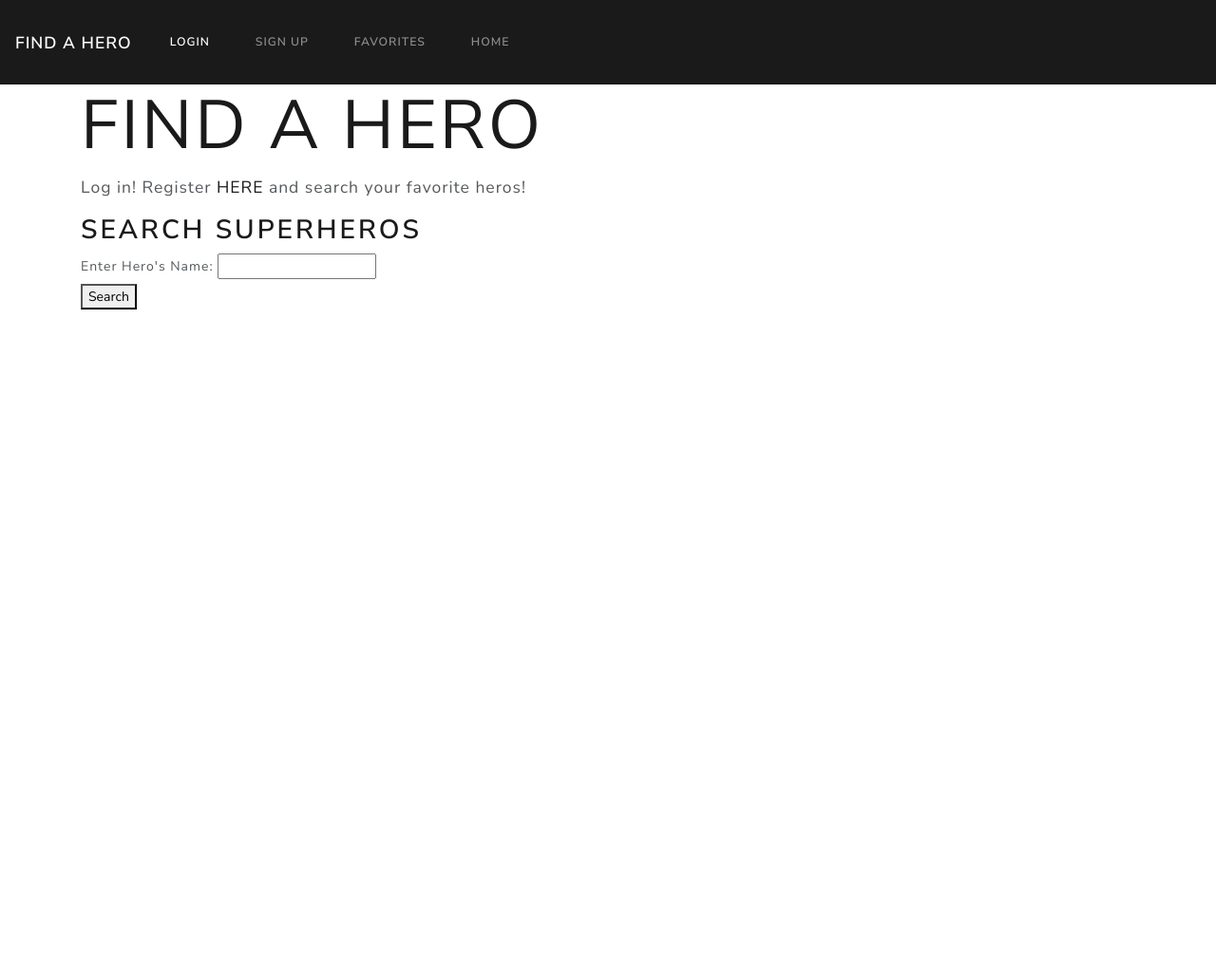
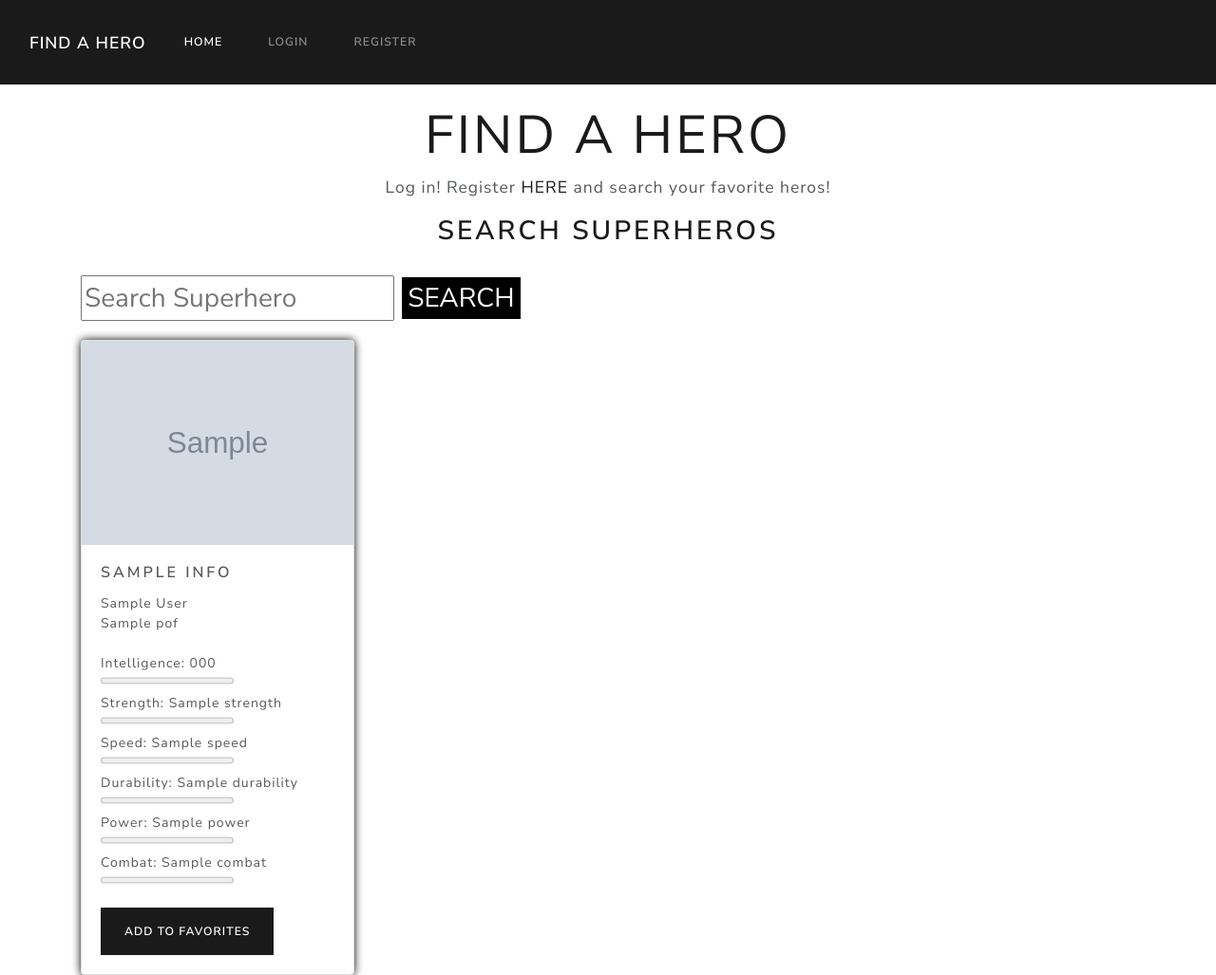
Before and after one commit to Lambit/superhero-app, a Flask app: template templates/index.html in a window 1280 px wide. Shown: the whole page at 95% size. Before the commit the page ends 326 px from the top, so only its background shows below. Run offline with Flask 2, Linux system fonts and the light colour scheme; the template is opened without the code that fills it: most values are stand-ins (such as "Sample title", 1, 10 or a date in 2020); grey boxes marked "Sample" are stand-in pictures; parts of the project's set-up code (start-up, migrations or seed data) failed here and were passed over; some libraries are stand-ins or nearby versions.

Commit message:
As of now the app is accessing the superhero API through a form. Collecting/displaying the data on the index page as well as commiting them to my database. A few error handelers are working but need to add some more as well. Login, register and logout are all run and functional. Login user info is hased and stored in the Users modle. The favorites page is displaying all favorited superheros in a table. I just need to touch up the javascript so a user can delete a selected hero from the table aswell as the database.

```diff
--- a/app.py
+++ b/app.py
@@ -2,12 +2,23 @@ from flask import Flask, render_template, request, flash, redirect, session, jso
 from flask_debugtoolbar import DebugToolbarExtension
 from secrets import key
 import requests
-from models import db, connect_db, User, Superhero
+from models import db, connect_db, User, Superhero, Favoritehero
 from forms import UserForm
+from flask_cors import CORS
+from flask_wtf.csrf import CsrfProtect
+from sqlalchemy.exc import IntegrityError
 
 BASE_URL = f"https://superheroapi.com/api/{key}"
 
 app = Flask(__name__)
+
+# enables CORS for all routes
+
+CORS(app)
+
+# CSFR Token
+
+# CsrfProtect(app)
 
 app.config['SQLALCHEMY_DATABASE_URI'] = 'postgresql:///superheros_db'
 app.config['SQLALCHEMY_TRACK_MODIFICATIONS'] = False
@@ -23,7 +34,69 @@ db.create_all()
 
 @app.route('/')
 def index():
+    """
+    Index of app.
+    """
     return render_template('index.html')
+
+@app.route('/superheros')
+def get_hero():
+    """
+    Getting data from API through form name and print it to page,
+    and saving it to db.
+    """
+    try:
+        name = request.args['name']
+        print('name ' + name)
+        res = requests.get(f"{BASE_URL}/search/{name}", params={'name': name})
+        print(res)
+        data = res.json()
+
+        superhero = Favoritehero(
+            id = data['results'][0]['id'],
+            name = data['results'][0]['name'],
+            intelligence = data['results'][0]['powerstats']['intelligence'],
+            strength = data['results'][0]['powerstats']['strength'],
+            speed = data['results'][0]['powerstats']['speed'],
+            durability = data['results'][0]['powerstats']['durability'],
+            power = data['results'][0]['powerstats']['power'],
+            combat = data['results'][0]['powerstats']['combat'],
+            full_name = data['results'][0]['biography']['full-name'],
+            pof = data['results'][0]['biography']['place-of-birth'],
+            image = data['results'][0]['image']['url'],
+            user_id= session['user_id'])
+
+        db.session.add(superhero)
+        db.session.commit()
+    except (KeyError, IntegrityError) as e:
+        flash('Not a valid superhero or superhero already exists')
+        return render_template('index.html')
+
+    else:
+
+        info = {
+            'name': superhero.name,
+            'image': superhero.image,
+            'intelligence': superhero.intelligence,
+            'strength': superhero.strength,
+            'speed': superhero.speed,
+            'durability': superhero.durability,
+            'power': superhero.power,
+            'combat': superhero.combat,
+            'full_name': superhero.full_name,
+            'pof': superhero.pof,
+            }
+
+    return render_template('index.html', superhero=superhero, info=info)
+
+
+
+# favorites page
+@app.route("/favorites")
+def favorite_page():
+    superheros = Favoritehero.query.all()
+    return render_template('favorites.html', superheros=superheros)
+
 
 # route to register user
 @app.route('/register', methods=['GET', 'POST'])
@@ -34,7 +107,12 @@ def regiseter_user():
         password = form.password.data
         new_user = User.register(username, password)
         db.session.add(new_user)
-        db.session.commit()
+        try:
+            db.session.commit()
+        except InterruptedError:
+            form.usernameerrors.append("Username already exists!")
+            return render_template('register.html', form=form)
+
         session['user_id'] = new_user.id
         flash('Welcome! Successfully created your account!')
         return redirect('/')
@@ -59,7 +137,8 @@ def login_user():
             form.username.errors = ['Invalid username/password.']
     return render_template('login.html', form=form)
 
-# get request to log out
+
+# log out
 @app.route('/logout')
 def logout_user():
     session.pop('user_id')
@@ -67,68 +146,132 @@ def logout_user():
     return redirect('/')
 
 
+
+# ----------------------API---------------------------
 # superhero JSON data
-@app.route("/superheros")
+
+@app.route("/api/superheros")
 def list_superheros():
     """Return all heros in system
     Returns JSON like so [{id, name, powerstats,....}]
     """
-    all_superhero = [superhero.to_dict() for superhero in Superhero.query.all()]
+    all_superhero = [superhero.to_dict() for superhero in Favoritehero.query.all()]
     return jsonify(superheros=all_superhero)
 
-@app.route("/superheros", methods=["POST"])
-def create_superhero():
-    """Add a superhero, and return data about new hero."""
 
-    data = request.json
-
-    superhero = Superhero(
-        name=data['name'],
-        powerstats=data['powerstats'],
-        bio=data['bio'],
-        image=data['image'])
-
-    db.session.add(superhero)
-    db.session.commit()
-
-    # POST request should return HTTP status of 201 created
-    return(jsonify(superheros=superhero.to_dict()), 201)
-
-@app.route("/superheros/<int:superhero_id>")
-def get_superhero():
-    """Return data on a specific superhero"""
-    superhero = Superhero.query.get_or_404(superhero_id)
-    return jsonify(superheros=superhero.to_dict())
-
-@app.route("/superheros/<int:superhero_id>", methods=["DELETE"])
-def delete_superhero(superhero_id):
+@app.route("/api/superheros/<int:id>", methods=["DELETE"])
+def delete_superhero(id):
     """Deletes superhero and return confirm message
     Returns JSON of {message: "Deleted"}
     """
 
-    superhero = Superhero.query.get_or_404(superhero_id)
+    superhero = Favoritehero.query.get_or_404(id)
 
-    de.session.delete(superhero)
+    db.session.delete(superhero)
     db.session.commit()
 
     return jsonify(message="Deleted")
 
 
 
-# @app.route('/hero_data')
-# def get_hero():
+
+
+
+# superhero JSON data
+# @app.route("/api/superheros")
+# def list_superheros():
+#     """Return all heros in system
+#     Returns JSON like so [{id, name, powerstats,....}]
 #     """
-#     Just a test get request
-#     Access form on index.html
-#     Send a get request to the api, and search the heros name.
-#     get json data. And print it to the index.html
+#     all_superhero = [superhero.to_dict() for superhero in Superhero.query.all()]
+#     return jsonify(superheros=all_superhero)
 
-#     """
-#     hero = request.args['hero']
-#     res = requests.get(f"{BASE_URL}/search/{hero}", params={'hero': hero})
-#     data = res.json()
-#     hero_name = data['results'][0]['name']
-#     hero_powerstats = data['results'][0]['powerstats']
-#     hero_bio = data['results'][0]['biography']
-#     info = {'hero_name': hero_name, 'hero_powerstats': hero_powerstats, 'hero_bio': hero_bio}
-#     return render_template('base.html', info=info)
+
+
+# @app.route("/api/superheros/<int:id>")
+# def get_superhero():
+#     """Return data on a specific superhero"""
+#     superhero = Superhero.query.get_or_404(superhero_id)
+#     return jsonify(superheros=superhero.to_dict())
+
+
+
+
+
+
+
+# @app.route("/superheros", methods=["GET","POST"])
+# def add_superhero():
+#     """Add a superhero, and return data about new hero."""
+
+#     if form.validate_on_submit():
+#         name = form.name.data
+#         intelligence = form.intelligence.data
+#         strength = form.strength.data
+#         speed = form.speed.data
+#         durability = form.durability.data
+#         power = form.power.data
+#         combat = form.combat.data
+#         full_name = form.full_name.data
+#         pof = form.pof.data
+#         image = form.image.data
+#         user_id= form.user_id.data
+
+#         # the data to be inserted into model
+#         superhero = Superhero(
+#             id=id,
+#             name=name,
+#             intelligence=intelligence,
+#             strength=strength,
+#             speed=speed,
+#             durability=durability,
+#             power=power,
+#             combat=combat,
+#             full_name=full_name,
+#             pof=pof,
+#             image=image,
+#             user_id=user_id)
+
+#         db.session.add(superhero)
+#         db.session.commit()
+
+#         # create a message to send to the template
+#         flash('Superhero added to favorites!')
+#         return redirect('/favorites')
+#     else:
+#         # show validaton errors
+#         for field, errors in form.errors.items():
+#             for error in errors:
+#                 flash("Error in {}: {}".format(
+#                     getattr(form, field).label.text,
+#                     error
+#                 ), 'error')
+#         return render_template('index.html', form=form)
+
+
+
+
+# @app.route("/superheros", methods=["GET", "POST"])
+# def add_superhero():
+#     """Add a superhero, and return data about new hero."""
+
+    # data = request.form
+
+    # superhero = Superhero(
+    #     id=data['id'],
+    #     name=data['name'],
+    #     intelligence=data['intelligence'],
+    #     strength=data['strength'],
+    #     speed=data['speed'],
+    #     durability=data['durability'],
+    #     power=data['power'],
+    #     combat=data['combat'],
+    #     full_name=data['full_name'],
+    #     pof=data['pof'],
+    #     image=data['image'])
+
+    # db.session.add(superhero)
+    # db.session.commit()
+
+# # #     # POST request should return HTTP status of 201 created
+#     return(jsonify(superhero=superhero.to_dict()), 201)
--- a/requirements.txt
+++ b/requirements.txt
@@ -9,6 +9,7 @@ click==7.1.2
 decorator==4.4.2
 Flask==1.1.2
 Flask-Bcrypt==0.7.1
+Flask-Cors==3.0.10
 Flask-DebugToolbar==0.11.0
 Flask-SQLAlchemy==2.4.4
 Flask-WTF==0.14.3
--- /dev/null
+++ b/static/styles.css
@@ -0,0 +1,62 @@
+
+.header {
+    margin-top: 20px;
+    text-align: center;
+}
+
+.lead {
+    text-align: center;
+}
+
+#alert-text {
+    text-align: center;
+}
+
+.search-superheros-header{
+    margin-bottom: 10px;
+    text-align: center;
+}
+
+#formOne{
+    margin-top: 20px;
+    margin-bottom: 20px;
+    font-size: 21pt;
+}
+
+#buttonOne {
+    background-color: black;
+    color: white;
+    border: 0;
+    box-shadow: none;
+    border-radius: 0px;
+}
+
+#cardOne {
+    box-shadow: black 0 0 10px;
+}
+
+
+/* table styles */
+
+.favorites-superheros-header {
+    text-align: center;
+    margin-top: 10px;
+    margin-bottom: 10px;
+}
+.table-image {
+    height: 200px;
+    width: auto;
+    display: flex;
+    box-shadow: black 0 0 10px;
+
+}
+
+
+.image-table-name {
+    display: flex;
+    font-size: large;
+}
+
+#table-button {
+    box-shadow: black 0 0 10px;
+}
--- a/static/superheros.js
+++ b/static/superheros.js
@@ -1,55 +1,40 @@
-const BASE_URL = 'https://superheroapi.com/api/10225580844013004';
+const BASE_URL = 'http://127.0.0.1:5000'
 
-// given dadta about superhero, generate html
+//  ------------SEARCH FORMS--------------------
+// change background color on formOne once clicked
+$('.buttonOneCls').click(function() {
+    // make a jQ collection of the DOM element from the event
+    let $elem = $(this);
+    let black = $elem.css('background-color');
+    $elem.css('backgroundColor', '#FF0000');
+    setTimeout(function() {
+      $elem.css('background-color', black);
+    }, 1000);
+  });
 
-function generateSuperheroHTML(superhero) {
-    return `
-        <div data-superhero-id=${superhero.id}
-         <li>
-            ${superhero.name}
-            <button class="delete-button">X</button>
-         </li>
-         <img class="Superhero-img"
-                src="${superhero.image}"
-                alt="(no image provided)"
-        </div>
-        `;
+
+//favorites page
+
+$('.delete-superhero').click(deleteSuperhero)
+
+async function deleteSuperhero() {
+    const id =$(this).data('id')
+    await axios.delete(`api/superheros/${id}`)
+    $(this).closest('tr').remove()
 }
 
-// put intial hero on page
 
-async function showInitialSuperhero() {
-    const response = await axios.get(`${BASE_URL}/search/name`);
 
-    for(let superheroData of response.data.superheros) {
-        let newSuperhero = $(generateSuperheroHTML(superheroData));
-        $("#superhero-list").append(newSuperhero);
-    }
-}
+// ---------------SUPERHERO CARDS-----------------------------------
+// on click function to hide card then display it when form is submitted
 
-// handle form for adding of new superhero
-
-$('#search-hero-form').on('submit', async function (evt) {
-    evt.preventDefault();
-
-    let name = $("#form-name").val();
-
-    const newSuperheroResponse = await axios.post(`${BASE_URL}/search/${name}`, {
-        name
-    });
-
-    let newSuperhero = $(generateSuperheroHTML(newSuperheroResponse.data.superhero));
-    $("#superhero-list").append(newSuperhero);
-    $("#search-hero-form").trigger("reset");
-});
-
-$("#superhero-list").on("click", ".delete-button", async function (evt) {
-    evt.preventDefault();
-    let $superhero = $(evt.target).closest('div');
-    let superheroId = $superhero.attr("data-superhero-id");
-
-    await axios.delete(`${BASE_URL}/superheros/${superheroId}`);
-    $superhero.remove();
-});
-
-$(showInitialSuperhero);
+// document.getElementById('buttonOne').onclick = function(event){
+//     event.preventDefault();
+//     let showCard = document.getElementById('cardOne');
+//     if ( showCard.style.display != 'none' ){
+//         showCard.style.display = 'block';
+//     }
+//     else {
+//         showCard.style.display = 'block';
+//     };
+// };
--- a/templates/base.html
+++ b/templates/base.html
@@ -5,48 +5,55 @@
     <meta http-equiv="X-UA-Compatible" content="IE=edge">
     <meta name="viewport" content="width=device-width, initial-scale=1.0">
     <title>Heros</title>
+    <link href="https://cdn.jsdelivr.net/npm/bootstrap@5.0.0-beta3/dist/css/bootstrap.min.css" rel="stylesheet" integrity="sha384-eOJMYsd53ii+scO/bJGFsiCZc+5NDVN2yr8+0RDqr0Ql0h+rP48ckxlpbzKgwra6" crossorigin="anonymous">
     <link rel="stylesheet" href="https://bootswatch.com/4/lux/bootstrap.min.css">
+    <link rel="stylesheet" href="static/styles.css">
 </head>
 <body>
+  <!-- navebar -->
   <nav class="navbar navbar-expand-lg navbar-dark bg-primary">
+    <div class="container-fluid">
       <a class="navbar-brand" href="/">Find A Hero</a>
-        <div class="navbar-collapse collapse show" id="navbarColor01">
-          <ul class="navbar-nav mr-auto">
+      <button class="navbar-toggler" type="button" data-bs-toggle="collapse" data-bs-target="#navbarColor01" aria-controls="navbarColor01" aria-expanded="false" aria-label="Toggle navigation">
+        <span class="navbar-toggler-icon"></span>
+      </button>
+      <div class="collapse navbar-collapse" id="navbarColor01">
+        <ul class="navbar-nav me-auto mb-2 mb-lg-0">
+          <!-- use session data to just display logout and favorites once logged in  -->
           {% if session['user_id'] %}
               <li class="nav-item active">
                 <a class="nav-link" href="/logout">Logout
                   <span class="sr-only">(current)</span>
                 </a>
               </li>
+              <li class="nav-item">
+                <a class="nav-link" href="/favorites">Favorites</a>
+              </li>
           {% else %}
-            <li class="nav-item active">
-              <a class="nav-link" href="/login">Login
-                <span class="sr-only">(current)</span>
-              </a>
+          <li class="nav-item">
+            <a class="nav-link active" aria-current="page" href="/">Home</a>
           </li>
           <li class="nav-item">
-              <a class="nav-link" href="/register">Sign Up</a>
+            <a class="nav-link" href="/login">Login</a>
           </li>
           <li class="nav-item">
-              <a class="nav-link" href="#">Favorites</a>
-            </li>
-            <li class="nav-item">
-              <a class="nav-link" href="/">Home</a>
+            <a class="nav-link" href="/register">Register</a>
           </li>
           {% endif %}
         </ul>
       </div>
+    </div>
   </nav>
-
-    <div class='container' style='margin-top: 2 em'>
+    <!-- container for flashed messagess -->
+    <div class='container-flash' style='margin-top: 2 em'>
         {% for msg in get_flashed_messages() %}
-        <div class='alert alert-info'>{{ msg }}</div>
+        <div id="alert-text" class='alert alert-info'>{{ msg }}</div>
         {%endfor%}
 
         {% block content %}
         {% endblock %}
     </div>
-
+    <script src="https://cdn.jsdelivr.net/npm/bootstrap@5.0.0-beta3/dist/js/bootstrap.bundle.min.js" integrity="sha384-JEW9xMcG8R+pH31jmWH6WWP0WintQrMb4s7ZOdauHnUtxwoG2vI5DkLtS3qm9Ekf" crossorigin="anonymous"></script>
     <script src="https://unpkg.com/jquery"></script>
     <script src="https://unpkg.com/axios/dist/axios.js"></script>
     <script src="/static/superheros.js"></script>
--- a/templates/index.html
+++ b/templates/index.html
@@ -1,26 +1,84 @@
 {% extends 'base.html' %}
+
 {% block content %}
-<h1 class='display-3'>Find A Hero</h1>
+
+<!-- header -->
+<div class="header">
+    <h1 class='display-4'>Find A Hero</h1>
+</div>
+
+<!-- if statement to login -->
 {% if session['user_id'] %}
 <p> </p>
 {% else %}
 <p class='lead'>Log in! Register <a href ="/register">HERE</a> and search your favorite heros!</p>
 {% endif %}
 
-<h2>Search Superheros</h2>
+<!-- text above form -->
+<div class="search-superheros-header">
+    <h2>Search Superheros</h2>
+</div>
 
-<form id='search-hero-form'>
+<!-- form container -->
+<div class="container">
+    <div class="row">
+        <div class="col-md-12">
+            <!-- form1 -->
+            <form id="formOne" action="/superheros">
 
-    <div>
-        <label for="form-name">Enter Hero's Name: </label>
-        <input name='name' id='form-name'>
+                    <input type='text' name='name' id='hero-form' placeholder="Search Superhero">
+                <button id="buttonOne" class="buttonOneCls" type="submit">SEARCH</button>
+            </form>
+        </div>
+
+<!-- Superhero 1 Card -->
+<div id="card-container" class="container">
+    <div class="row">
+        <div class="col-md-12">
+            <div id="cardOne" class="card"  style="width: 18rem;">
+                <!-- info is payload data -->
+                {% if info %}
+                <img src="{{info['image']}}" class="card-img-top" alt="{{info['name']}}">
+                <div class="card-body">
+                  <h5 class="card-title">{{info['name']}}</h5>
+                  <p class="card-text">
+                    {{info['full_name']}}
+                    <br>
+                    {{info['pof']}}
+                    <br>
+                    <br>
+                    Intelligence: {{info['intelligence']}}
+                    <progress id="intelligence" value="{{info['intelligence']}}" max="100">{{info['intelligence']}}% </progress>
+                    <br>
+                    Strength: {{info['strength']}}
+                    <br>
+                    <progress id="strength" value="{{info['strength']}}" max="100">{{info['strength']}}% </progress>
+                    <br>
+                    Speed: {{info['speed']}}
+                    <br>
+                    <progress id="speed" value="{{info['speed']}}" max="100">{{info['speed']}}% </progress>
+                    <br>
+                    Durability: {{info['durability']}}
+                    <br>
+                    <progress id="durability" value="{{info['durability']}}" max="100">{{info['durability']}}% </progress>
+                    <br>
+                    Power: {{info['power']}}
+                    <br>
+                    <progress id="power" value="{{info['power']}}" max="100">{{info['power']}}% </progress>
+                    <br>
+                    Combat: {{info['combat']}}
+                    <br>
+                    <progress id="combat" value="{{info['combat']}}" max="100">{{info['combat']}}% </progress>
+                    <br>
+                  <form id="favorite">
+
+                    <a href="/favorites" id='addFavoriteButton' class="btn btn-primary">Add to Favorites</a>
+                  </form>
+                </div>
+                {% endif %}
+            </div>
+        </div>
     </div>
-    <button>Search</button>
+</div>
 
-    <ul id='superhero-list'>
-
-    </ul>
-
-
-</form>
 {% endblock %}
--- a/templates/login.html
+++ b/templates/login.html
@@ -2,8 +2,10 @@
 
 {% block content %}
 <h1 class='display-3'>Login</h1>
+
 <p class='lead'>Log in! Register <a href ="/register">HERE</a> if you do not have an account.</p>
 
+<div class="container">
     <form method="POST">
 
         {{ form.hidden_tag() }}
@@ -23,4 +25,5 @@
 
         <button class='btn btn-primary' type='submit'>Login</button>
     </form>
+</div>
 {% endblock %}
--- a/templates/register.html
+++ b/templates/register.html
@@ -2,8 +2,10 @@
 
 {% block content %}
 <h1 class='display-3'>Sign Up</h1>
+
 <p class='lead'>Register to find your favorite Superheros!</p>
 
+<div class="container">
     <form method="POST">
 
         {{ form.hidden_tag() }}
@@ -23,4 +25,5 @@
 
         <button class='btn btn-primary' type='submit'>Register</button>
     </form>
+</div>
 {% endblock %}
```
Also changed, not shown: forms.py (+18 -1 lines), models.py (+67 -17 lines), templates/favorites.html (added, +31 -0 lines), 1 other file. Lines whose indentation alone changed are shown as unchanged.
